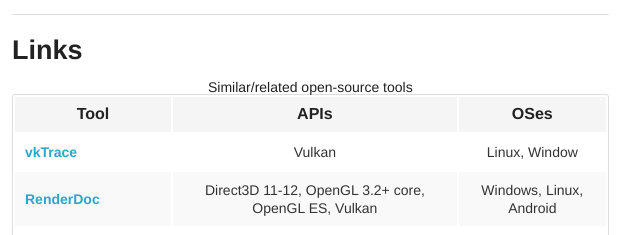
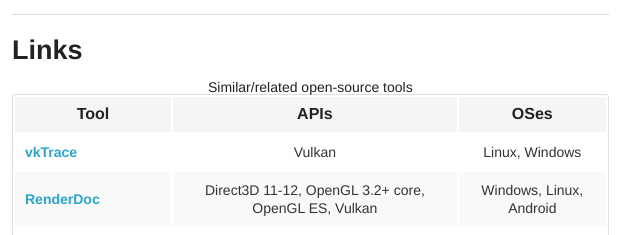
Before and after one commit to apitrace/apitrace.github.io, a plain HTML site: page index.html in a window 1280 px wide. Shown: the part 2540-2775 px from the top of the page, 173-813 px from the left. Drawn offline with Linux system fonts and the light colour scheme.

Commit message:
Fix typo.

```diff
--- a/index.html
+++ b/index.html
@@ -267,7 +267,7 @@
             <tr>
               <th><a href="https://vulkan.lunarg.com/">vkTrace</a></th>
               <td>Vulkan</td>
-              <td>Linux, Window</td>
+              <td>Linux, Windows</td>
             </tr>
             <tr>
               <th><a href="https://github.com/baldurk/renderdoc">RenderDoc</a></th>
```
